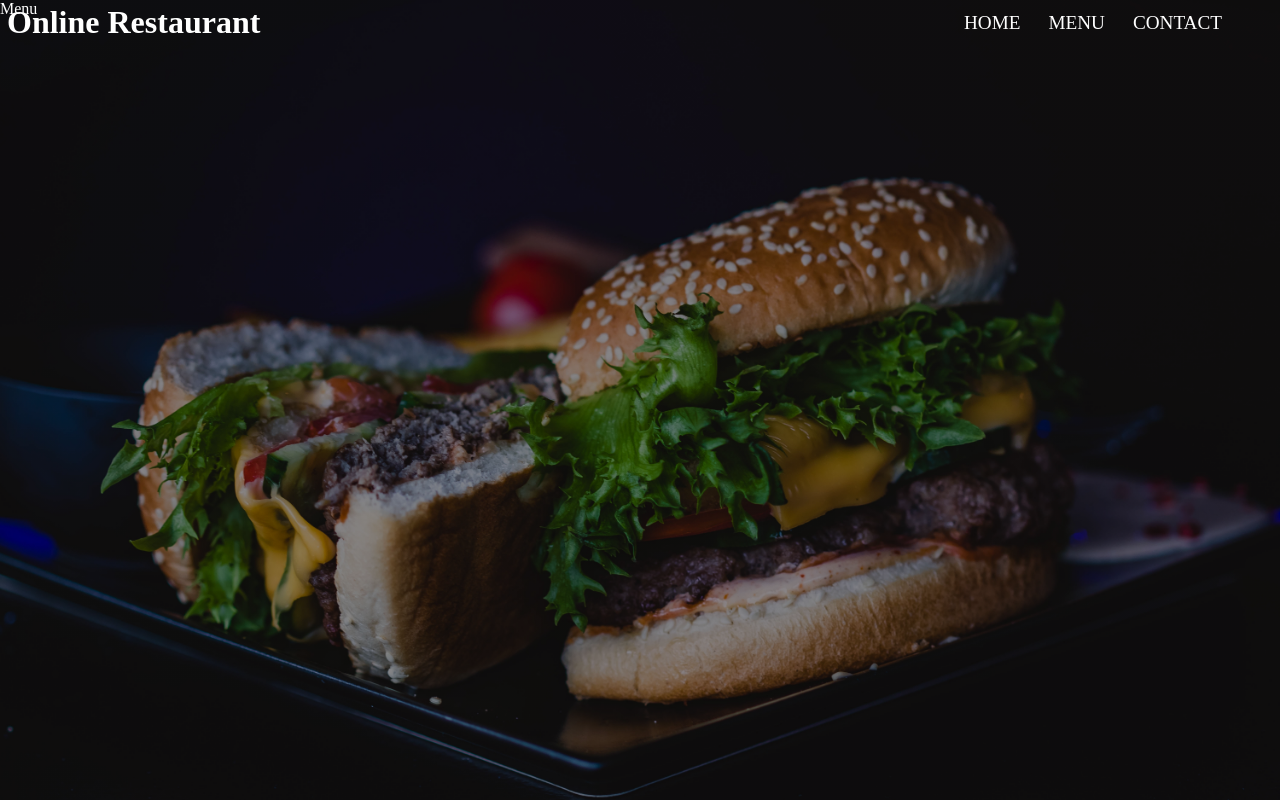
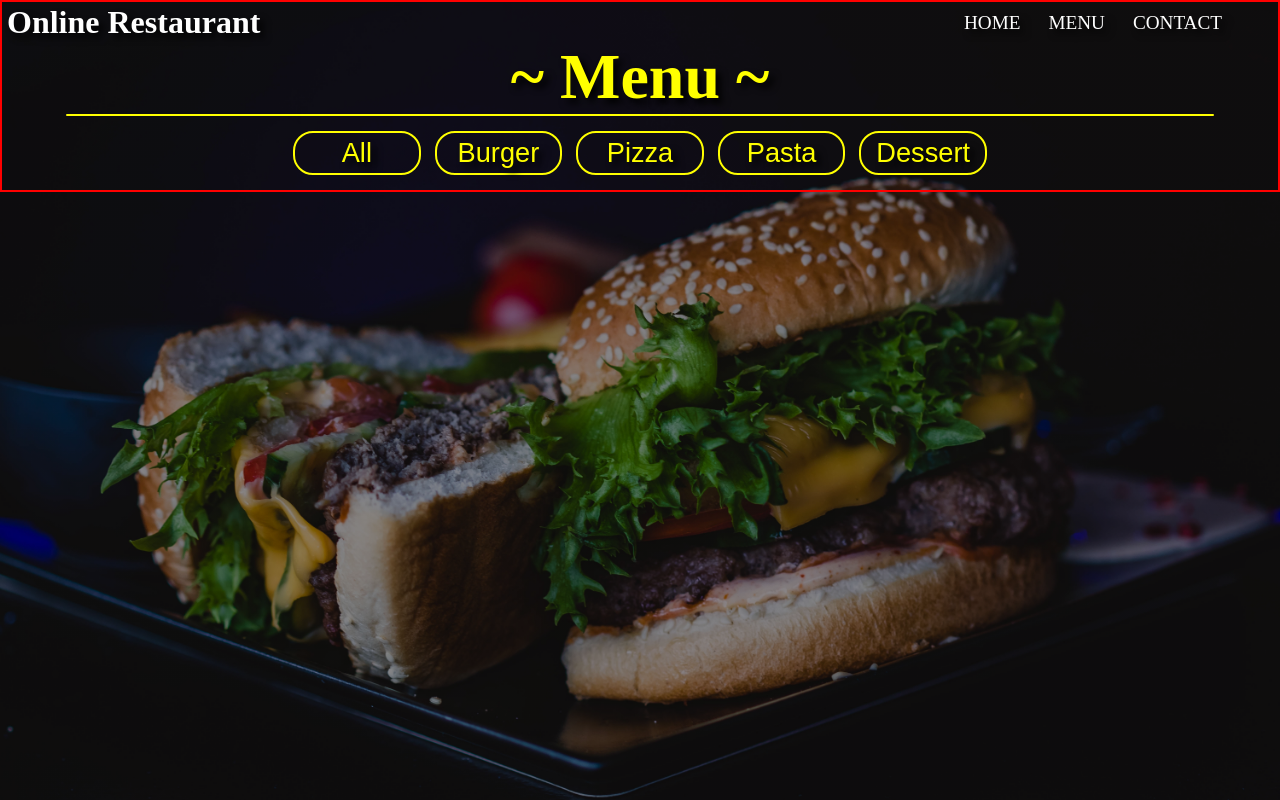
Before and after one commit to Kyle-Panuringan/online-restaurant, a React (Create React App) app: page /menu in a window 1280 px wide. Built offline with nearby package versions, Linux system fonts and the light colour scheme.

Commit message:
Update menu component & style

```diff
--- a/src/components/menu/Menu.tsx
+++ b/src/components/menu/Menu.tsx
@@ -1,5 +1,19 @@
+import "./menu.scss";
+
 const Menu = () => {
-	return <div>Menu</div>;
+	return (
+		<div className="menu">
+			<h2>~ Menu ~</h2>
+			<hr id="menu-line" />
+			<div className="menu-buttons">
+				<button>All</button>
+				<button>Burger</button>
+				<button>Pizza</button>
+				<button>Pasta</button>
+				<button>Dessert</button>
+			</div>
+		</div>
+	);
 };
 
 export default Menu;
--- /dev/null
+++ b/src/components/menu/menu.scss
@@ -0,0 +1,34 @@
+.menu {
+	padding-top: 3%;
+	border: 2px solid red;
+	text-align: center;
+	h2 {
+		color: yellow;
+		font-size: 4rem;
+	}
+	#menu-line {
+		width: 90%;
+		margin: 0 auto;
+		border: none;
+		border-radius: 20px;
+		height: 2px;
+		background-color: yellow;
+	}
+	.menu-buttons {
+		& > * {
+			font-size: 1.7rem;
+			margin: 15px 7px;
+			padding: 4px 0;
+			width: 10%;
+			color: yellow;
+			background: none;
+			border: 2.7px solid yellow;
+			border-radius: 20px;
+			text-shadow: 5px 5px 7px black;
+			cursor: pointer;
+			&:hover {
+				color: red;
+			}
+		}
+	}
+}
--- a/src/index.scss
+++ b/src/index.scss
@@ -11,4 +11,5 @@ body {
 	background-position: center;
 	background-repeat: no-repeat;
 	background-size: cover;
+	text-shadow: 5px 5px 7px black;
 }
```
